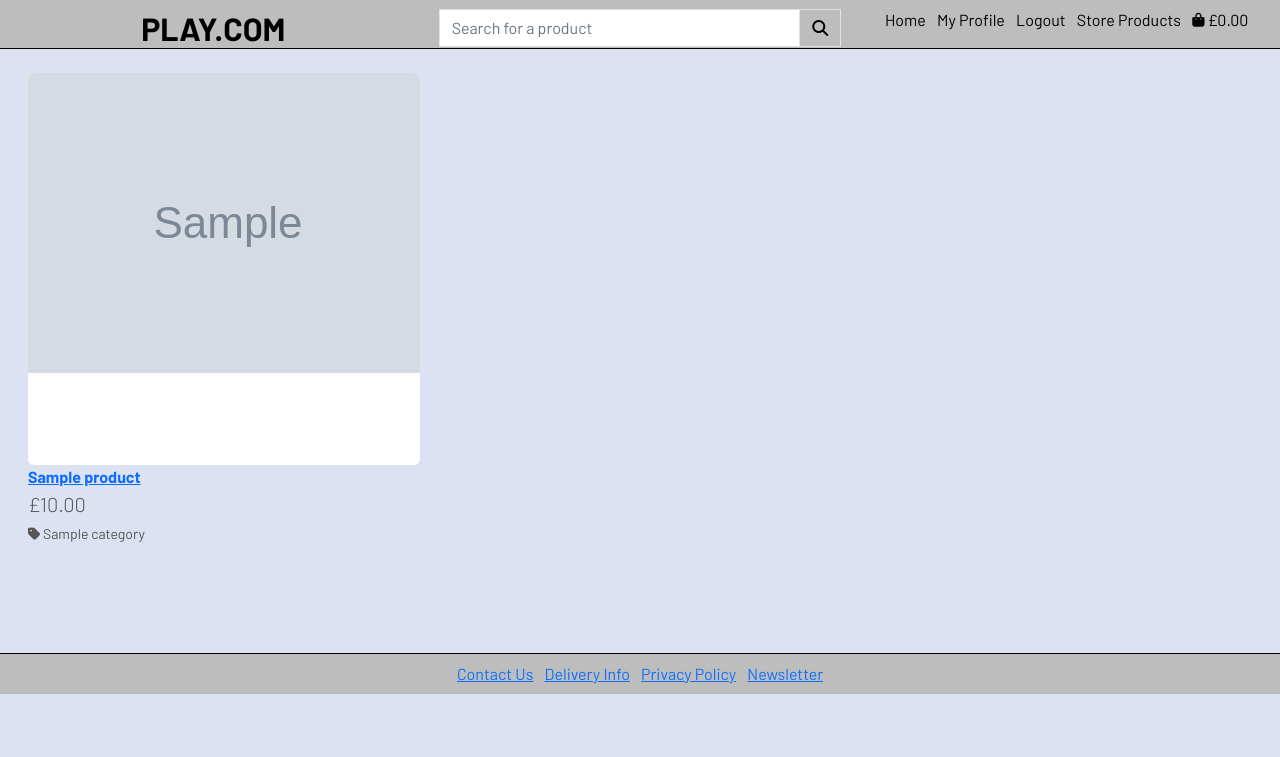
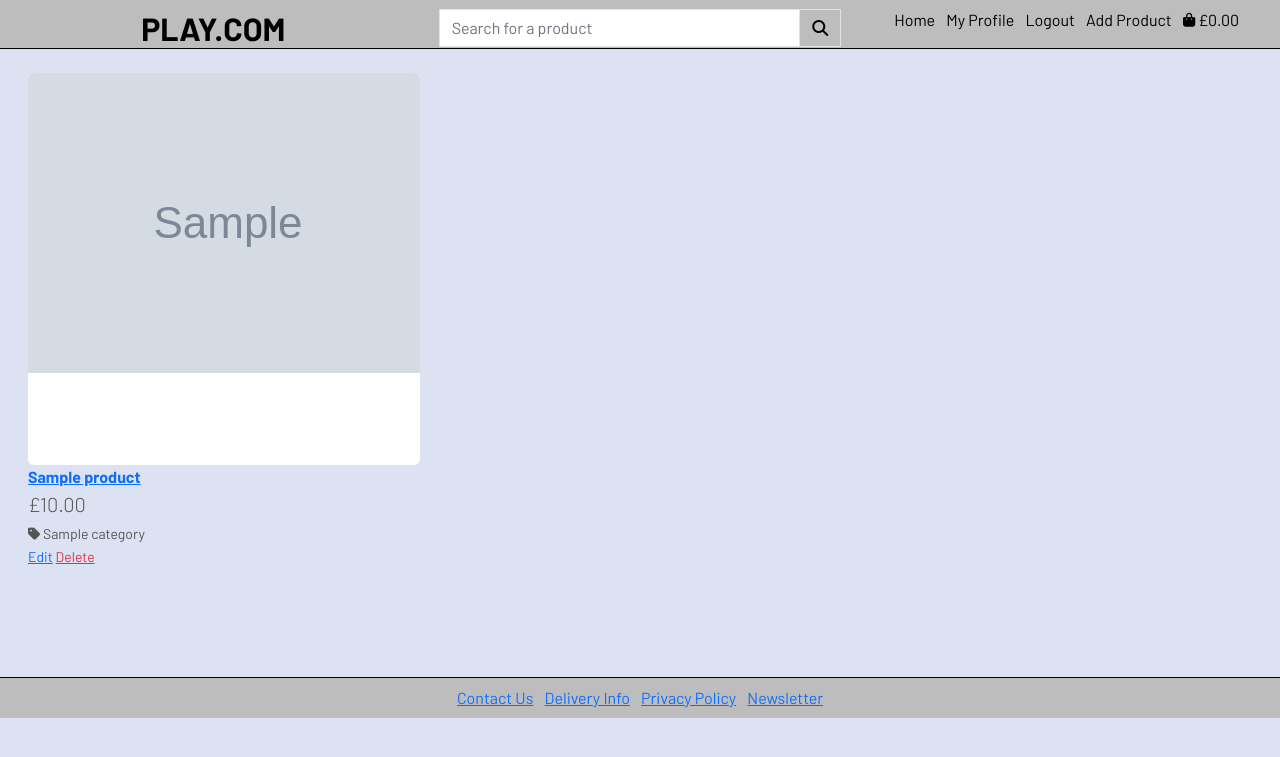
Before and after one commit to SamuelMasters/play-store, a Django app: page /products/ in a window 1280 px wide. Shown: the top 757 px of the page. Run offline with Django 3.2, Linux system fonts and the light colour scheme; a user stored in the database is signed in; tables that the repository leaves empty hold one stand-in row (values such as "Sample post"); grey boxes marked "Sample" are stand-in pictures; some libraries are stand-ins or nearby versions.

Commit message:
Add edit and delete links for superusers

```diff
--- a/products/templates/products/product_detail.html
+++ b/products/templates/products/product_detail.html
@@ -70,6 +70,12 @@
         {% if product.rating %}
         <p>Rating: {{ product.rating }}/5</p>
         {% endif %}
+        {% if request.user.is_superuser %}
+        <small class="ml-3">
+            <a href="{% url 'edit_product' product.id %}">Edit</a>
+            <a class="text-danger" href="{% url 'delete_product' product.id %}">Delete</a>
+        </small>
+        {% endif %}
         <hr>
         <p>{{ product.description }}</p>
         <h5>Returns Policy</h5>
--- a/products/templates/products/products.html
+++ b/products/templates/products/products.html
@@ -34,6 +34,12 @@
                             <i class="fas fa-tag mr-1"></i> {{ product.category.friendly_name }}
                         </p>
                         {% endif %}
+                        {% if request.user.is_superuser %}
+                        <small class="ml-3">
+                            <a href="{% url 'edit_product' product.id %}">Edit</a>
+                            <a class="text-danger" href="{% url 'delete_product' product.id %}">Delete</a>
+                        </small>
+                        {% endif %}
                     </div>
                 </div>
             </div>
--- a/templates/base.html
+++ b/templates/base.html
@@ -88,7 +88,7 @@
                         <a href="{% url 'account_logout' %}" class="text-black nav-link">Logout</a>
                     </li>
                     <li class="list-inline-item">
-                        <a href="#" class="text-black nav-link">Store Products</a>
+                        <a href="{% url 'add_product' %}" class="text-black nav-link">Add Product</a>
                     </li>
                     {% else %}
                     <li class="list-inline-item">
```
